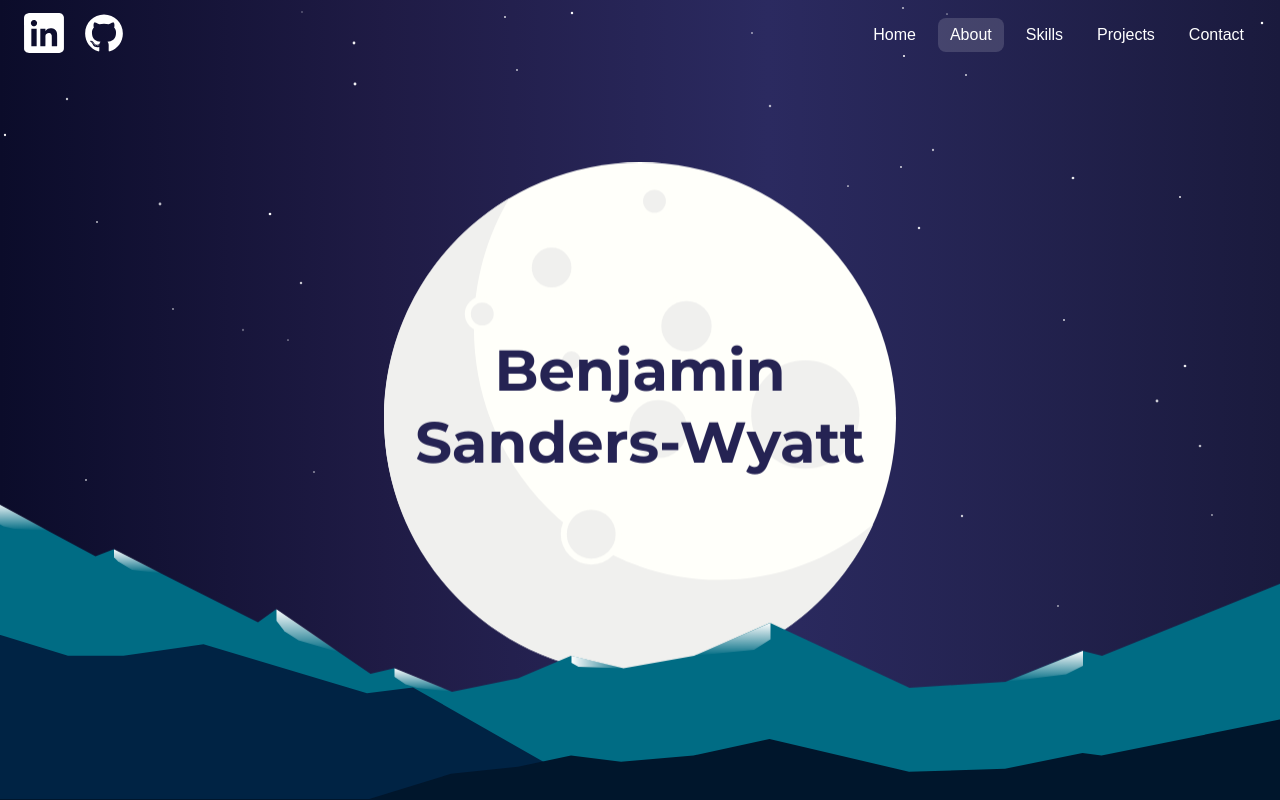
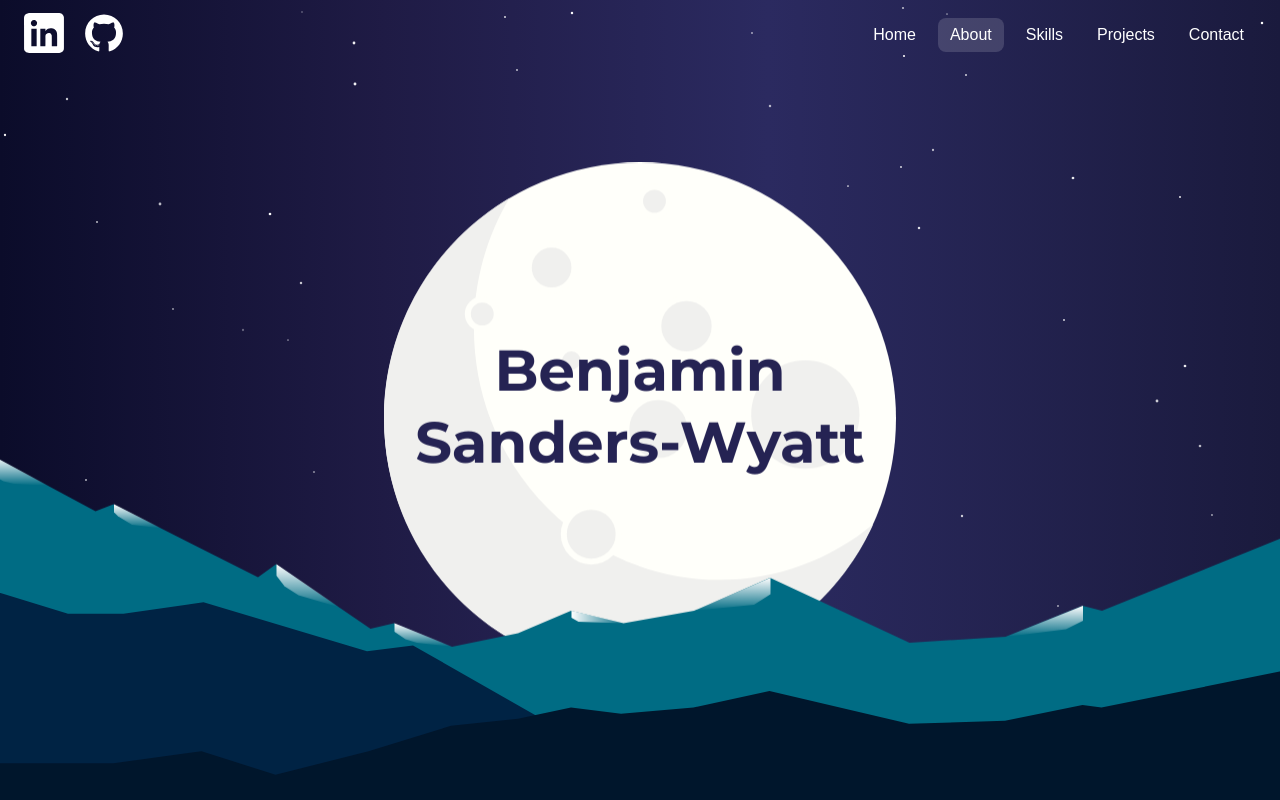
Before and after one commit to benjaminsanderswyatt/Portfolio, a React (Create React App) app: page / in a window 1280 px wide. Shown: the top 800 px of the page. Built offline with nearby package versions, Linux system fonts and the light colour scheme.

Commit message:
Reworked mountain heights

```diff
--- a/src/components/sections/hero.css
+++ b/src/components/sections/hero.css
@@ -151,17 +151,16 @@
 
 
 .mountain-back {
-  top: 65vh;
+  top: 58vh;
 }
 
 .mountain-middle {
-  top: 80vh;
+  top: 74vh;
 }
 
 .mountain-front {
-  top: 76vh;
+  top: 70vh;
 }
-
 
 
 
```
